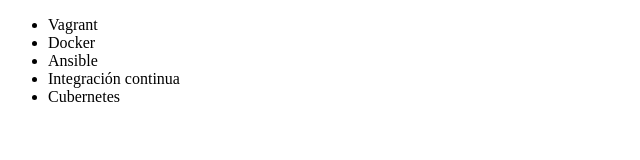
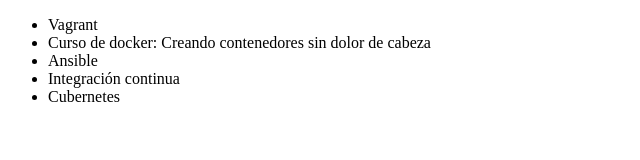
Before and after one commit to leoolmedo/alura-one, a plain HTML site: page index.html in a window 1280 px wide. Shown: the whole page, without its empty margins (0-640 px from the left). Drawn offline with Linux system fonts and the light colour scheme.

Commit message:
nombre del curso de docker

```diff
--- a/index.html
+++ b/index.html
@@ -7,7 +7,7 @@
 <body>
      <ul>
          <li> Vagrant </li>
-         <li> Docker </li>
+         <li> Curso de docker: Creando contenedores sin dolor de cabeza </li>
          <li> Ansible </li>
          <li> Integración continua </li>
          <li> Cubernetes </li>
```
